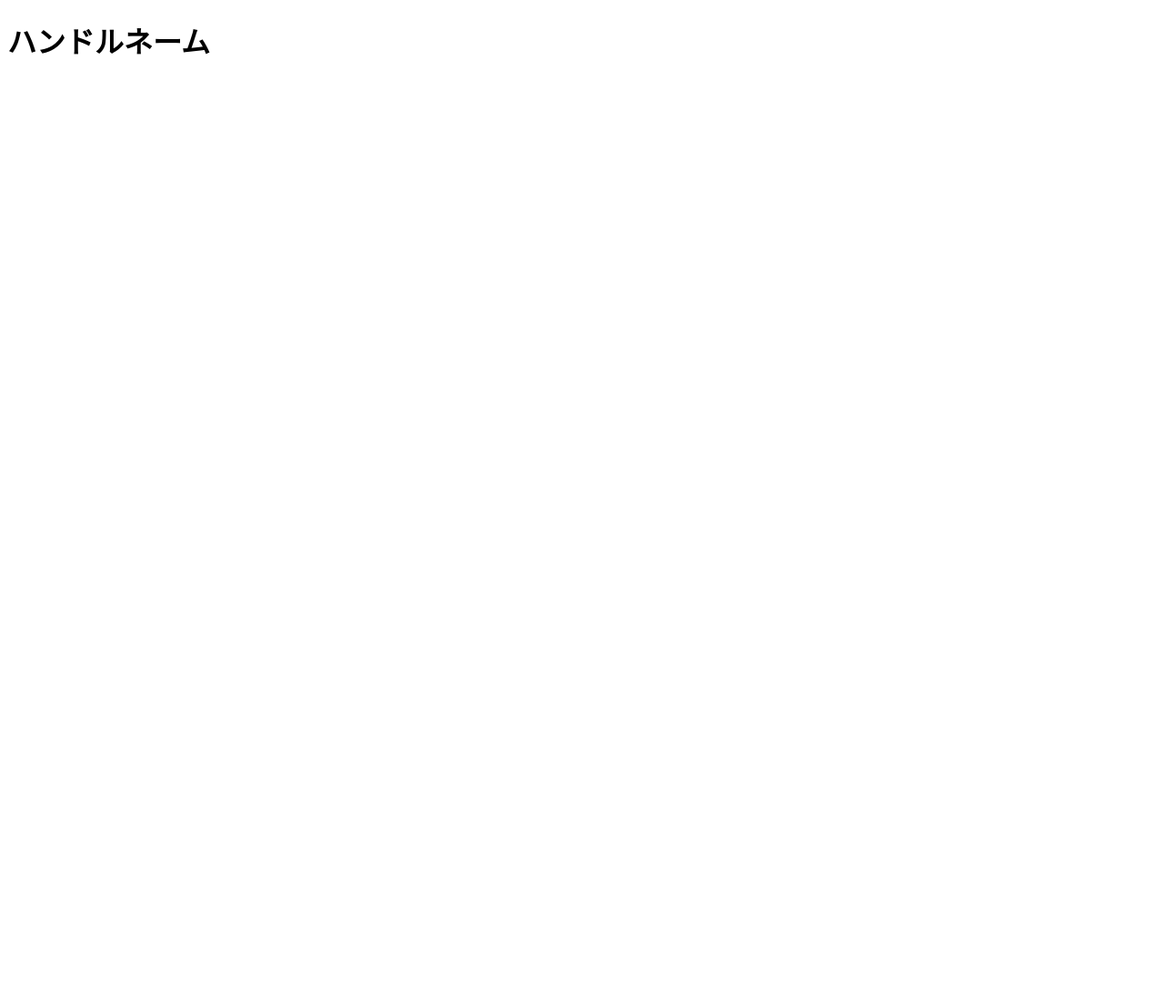
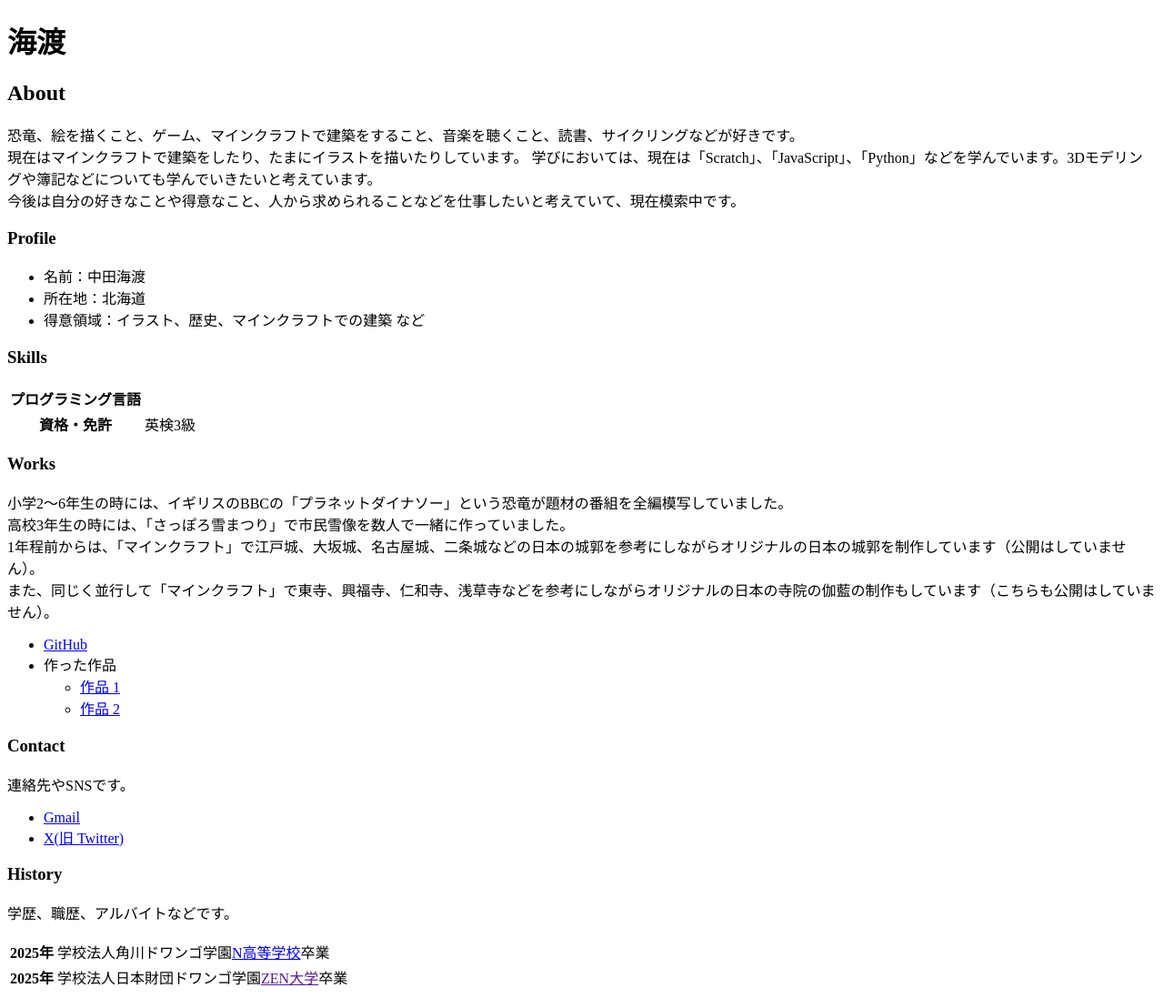
Before and after one commit to kaito-nakata-lab/kaito-nakata-lab.github.io, a plain HTML site: page index.html in a window 1280 px wide. Shown: the whole page at 91% size. Before the commit the page ends 800 px from the top, so only its background shows below. Drawn offline with Linux system fonts and the light colour scheme.

Commit message:
ポートフォリオに必要な情報を追加しました

```diff
--- a/index.html
+++ b/index.html
@@ -3,9 +3,74 @@
   <head>
     <meta charset="utf-8">
     <meta name="viewport" content="width=device-width, initial-scale=1">
-    <title>ハンドルネームのポートフォリオ</title>
+    <title>海渡のポートフォリオ</title>
   </head>
   <body>
-    <h1>ハンドルネーム</h1>
+    <h1>海渡</h1>
+
+    <h2>About</h2>
+    <p>
+      恐竜、絵を描くこと、ゲーム、マインクラフトで建築をすること、音楽を聴くこと、読書、サイクリングなどが好きです。<br>
+      現在はマインクラフトで建築をしたり、たまにイラストを描いたりしています。
+      学びにおいては、現在は「Scratch」、「JavaScript」、「Python」などを学んでいます。3Dモデリングや簿記などについても学んでいきたいと考えています。<br>
+      今後は自分の好きなことや得意なこと、人から求められることなどを仕事したいと考えていて、現在模索中です。
+    </p>
+
+    <h3>Profile</h3>
+    <ul>
+      <li>名前：中田海渡</li>
+      <li>所在地：北海道</li>
+      <li>得意領域：イラスト、歴史、マインクラフトでの建築 など</li>
+    </ul>
+
+    <h3>Skills</h3>
+    <table>
+      <tr>
+        <th>プログラミング言語</th>
+        <td></td>
+      </tr>
+      <tr>
+        <th>資格・免許</th>
+        <td>英検3級</td>
+      </tr>
+    </table>
+
+    <h3>Works</h3>
+    <p>
+      小学2〜6年生の時には、イギリスのBBCの「プラネットダイナソー」という恐竜が題材の番組を全編模写していました。<br>
+      高校3年生の時には、「さっぽろ雪まつり」で市民雪像を数人で一緒に作っていました。<br>
+      1年程前からは、「マインクラフト」で江戸城、大坂城、名古屋城、二条城などの日本の城郭を参考にしながらオリジナルの日本の城郭を制作しています（公開はしていません）。<br>
+      また、同じく並行して「マインクラフト」で東寺、興福寺、仁和寺、浅草寺などを参考にしながらオリジナルの日本の寺院の伽藍の制作もしています（こちらも公開はしていません）。<br>
+    </p>
+    <ul>
+      <li><a href="https://github.com/">GitHub</a></li>
+      <li>
+        作った作品
+        <ul>
+          <li><a href="https://example.com/">作品 1</a></li>
+          <li><a href="https://example.com/">作品 2</a></li>
+        </ul>
+      </li>
+    </ul>
+
+    <h3>Contact</h3>
+    <p>連絡先やSNSです。</p>
+    <ul>
+      <li><a href="mailto:kaitonakata0910@gmail.com">Gmail</a></li>
+      <li><a href="https://x.com/kaitonakata0910">X(旧 Twitter)</a></li>
+    </ul>
+
+    <h3>History</h3>
+    <p>学歴、職歴、アルバイトなどです。</p>
+    <table>
+      <tr>
+        <th>2025年</th>
+        <td>学校法人角川ドワンゴ学園<a href="https://nnn.ed.jp/">N高等学校</a>卒業</td>
+      </tr>
+      <tr>
+        <th>2025年</th>
+        <td>学校法人日本財団ドワンゴ学園<a href="">ZEN大学</a>卒業</td>
+      </tr>
+    </table>
   </body>
 </html>
```
